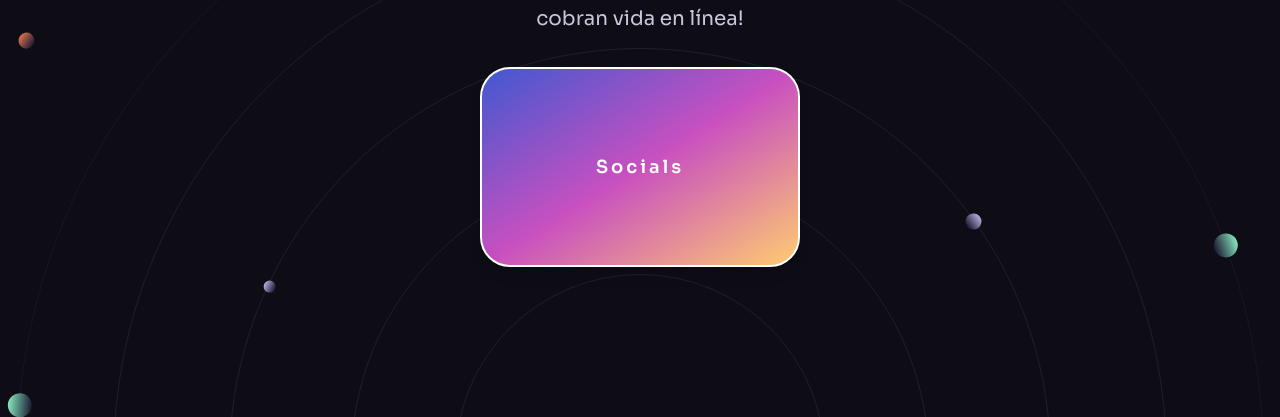
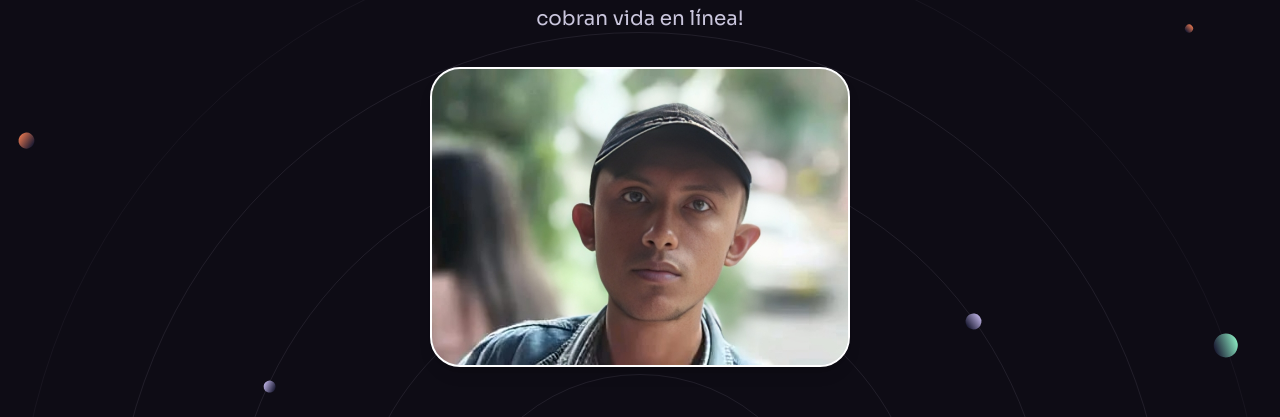
Before and after one commit to codigo-natural/portfolio, a React (Create React App) app: page / in a window 1280 px wide. Shown: the part 353-770 px from the top of the page. Built offline with nearby package versions, Linux system fonts and the light colour scheme; grey boxes are pictures that could not be loaded.

Commit message:
añadi imagen de mi perfil en la seccion del hero

```diff
--- a/src/components/Hero.jsx
+++ b/src/components/Hero.jsx
@@ -24,13 +24,13 @@ export const Hero = () => {
           </span>
         </h1>
         <p className="body-1 max-w-3xl mx-auto mb-6 text-n-2 lg:mb-8">¡Bienvenido al portafolio de camilo_dev, donde las ideas y la creatividad cobran vida en línea!</p>
-        <div className="group relative w-[320px] h-[200px] bg-gray-300 rounded-[30px] overflow-hidden shadow-lg transition-all duration-1000 ease-in-out border-2 border-white hover:scale-110">
-          <div className="absolute inset-0 bg-gradient-to-br from-[#4158D0] via-[#C850C0] to-[#FFCC70]"></div>
+        <div className="group relative w-[420px] h-[300px] bg-gray-300 rounded-[30px] overflow-hidden shadow-lg transition-all duration-1000 ease-in-out border-2 border-white hover:scale-110 bg-cover bg-center" >
+          <div className="inset-0 bg-gradient-to-br from-[#4158D0] via-[#C850C0] to-[#FFCC70]"></div>
 
-          <div className="absolute right-1/2 bottom-1/2 translate-x-1/2 translate-y-1/2 transition-all duration-600 ease-in-out text-lg font-semibold text-white tracking-[3px] group-hover:translate-x-[70px] group-hover:-translate-y-[52px] group-hover:tracking-[0px]">
-            Socials
+          {/* <div className="absolute right-1/2 bottom-1/2 translate-x-1/2 translate-y-1/2 transition-all duration-600 ease-in-out text-lg font-semibold text-white tracking-[3px] group-hover:translate-x-[70px] group-hover:-translate-y-[52px] group-hover:tracking-[0px]"> */}
+          <div className="absolute inset-0 bg-cover text-black " style={{ backgroundImage: "url('./profile.png')" }}>
           </div>
-          <a href={contactSocialMedia.github.url} className="block">
+          <a href={contactSocialMedia.github.url} target="_blank" rel="noreferrer" className="block">
             <div className="absolute w-[70%] h-[70%] -bottom-[70%] -left-[70%] p-2.5 text-right bg-white/40 border-t-2 border-r border-white rounded-[10%_13%_42%_0%/10%_12%_75%_0%] shadow-[-7px_7px_29px_0px_rgba(100,100,111,0.364)] origin-bottom-left transition-all duration-1000 ease-in-out group-hover:-bottom-[1px] group-hover:-left-[1px] hover:bg-gradient-to-br hover:from-[#fdf497] hover:via-[#ff53d4] hover:to-[#62c2fe]">
               <span className="inline-block w-5 h-5">
                 <img
```
Also changed, not shown: public/profile.png (added).
